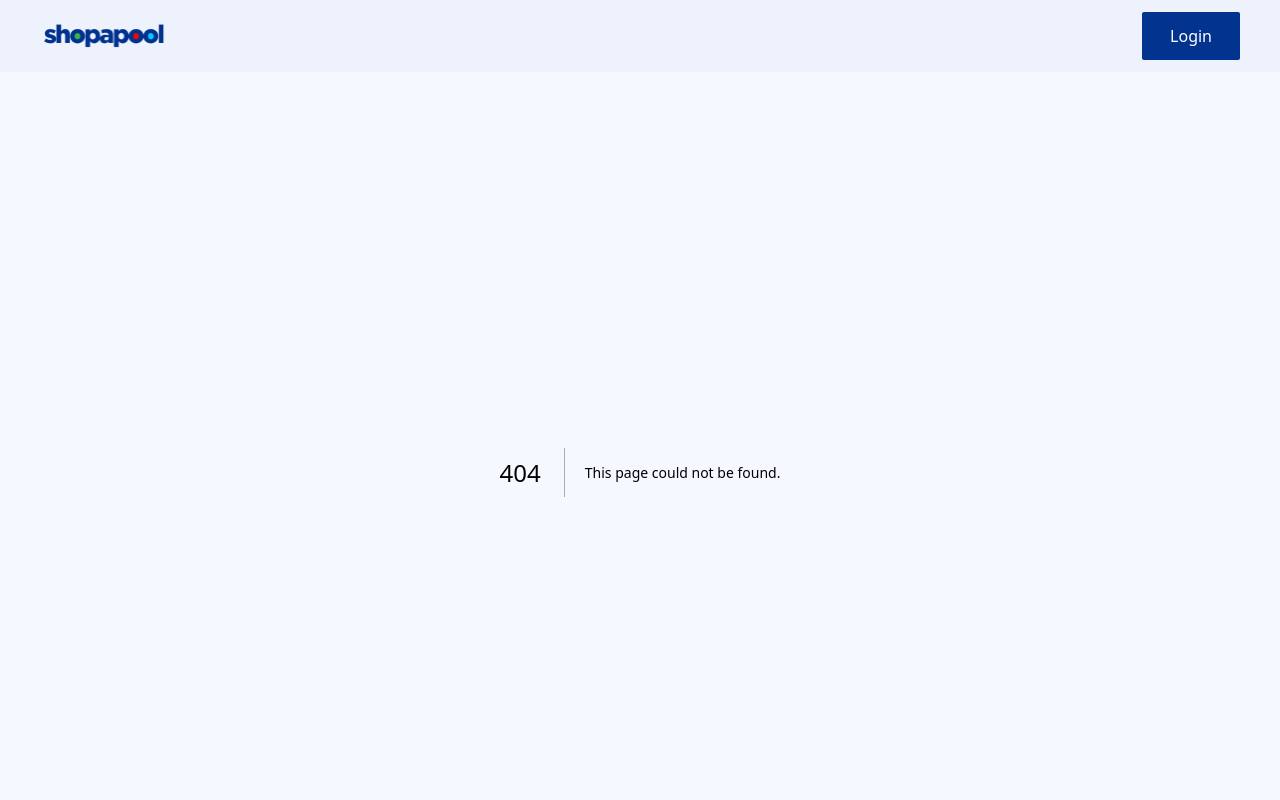
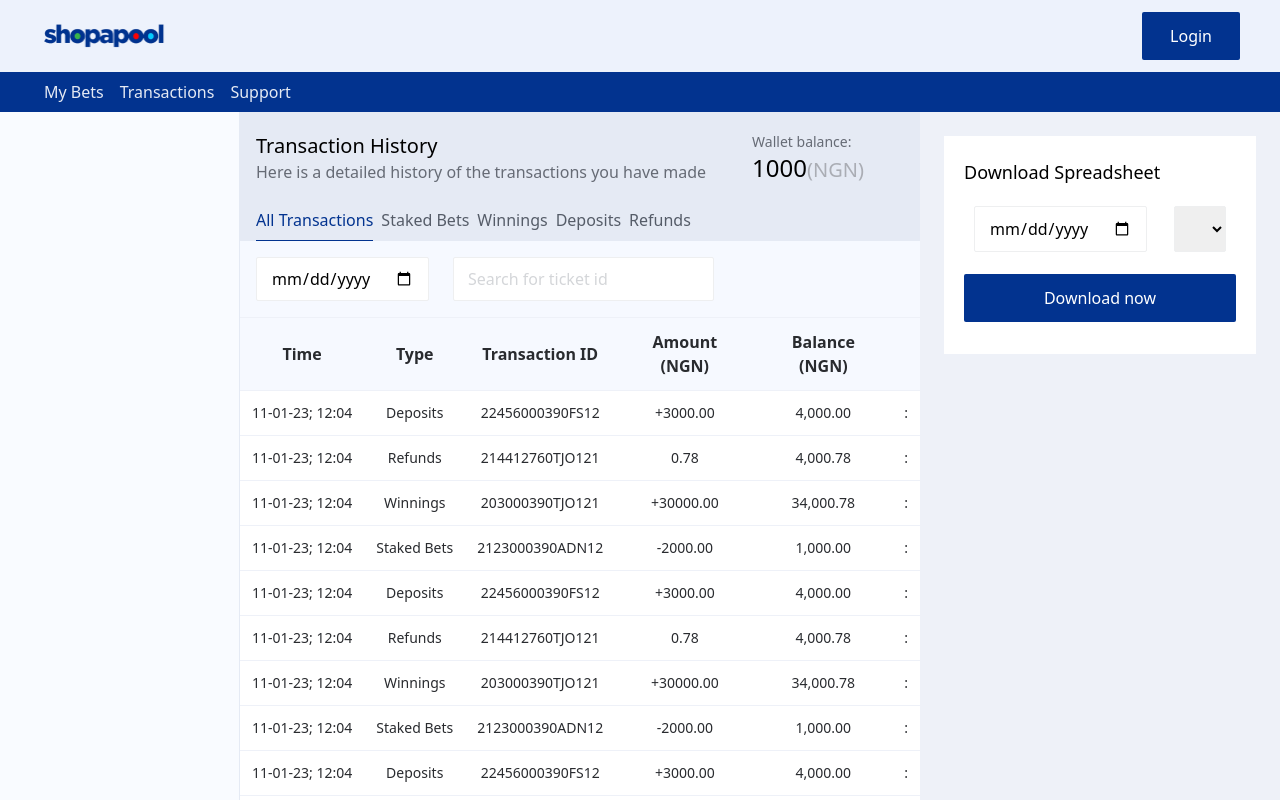
Before and after one commit to SemzyTheMan/Shoop, a Next.js app: page /dashboard/transactions in a window 1280 px wide. Before the commit this address had no page. Shown: the top 800 px of the page. Built offline with nearby package versions, Linux system fonts and the light colour scheme.

Commit message:
Pages implemented

```diff
--- a/components/Slip/slip.tsx
+++ b/components/Slip/slip.tsx
@@ -2,7 +2,7 @@ import { Input } from "../Forms/Input/Input";
 import { Card } from "../Card/card";
 import { Button } from "../Buttons/button";
 
-interface Slip {}
+export interface Slip {}
 interface SlipProps {
   slips?: Slip[];
 }
@@ -45,3 +45,46 @@ export const Slip = ({ slips }: SlipProps) => {
     </Card>
   );
 };
+
+export const SlipDetails = ({ slip }: { slip: Slip }) => {
+  const Header = () => (
+    <div className={"flex flex-row justify-between items-center"}>
+      <h2>Bet Details</h2>
+    </div>
+  );
+
+  return (
+    <Card header={<Header />}>
+      <>
+        <div className={"bg-[#F3F7FF] px-2.5 py-2.5 my-3 text-center"}>
+          {!!slip && <div>Slip</div>}
+          {!slip && (
+            <span>
+              You would see the details of the bet you have selected here. Begin
+              by clicking on preview from the menu.
+            </span>
+          )}
+        </div>
+      </>
+    </Card>
+  );
+};
+
+export const SlipDownload = ({}: SlipProps) => {
+  return (
+    <Card>
+      <>
+        <div className={"flex flex-row justify-between items-center text-lg"}>
+          <h2>Download Spreadsheet</h2>
+        </div>
+        <div className={"px-2.5 py-2.5 my-3 flex flex-row justify-between"}>
+          <Input type={"date"} />
+          <Input type={"select"} options={[]} />
+        </div>
+        <div className={"w-full"}>
+          <Button text={"Download now"} className={"w-full"} />
+        </div>
+      </>
+    </Card>
+  );
+};
--- a/layouts/dashboard.tsx
+++ b/layouts/dashboard.tsx
@@ -45,8 +45,8 @@ const FilterComp = ({
   active: boolean;
 }) => (
   <div
-    className={`min-w-[58px] py-2 border-b border-blue-500 cursor-pointer ${
-      active ? "text-blue-500" : "text-grey-300"
+    className={`min-w-[60px] py-2 border-blue-500 cursor-pointer text-center ${
+      active ? "text-blue-500 border-b" : "text-grey-300"
     }`}
     onClick={() => action(filter)}
   >
@@ -85,7 +85,7 @@ export const DashboardLayout = ({
         </header>
         <aside className={styles.aside}></aside>
         <div className={styles.main}>
-          <div className={"flex flex-row px-4 bg-[#E5EAF4]"}>
+          <div className={"flex flex-row px-4 bg-[#E5EAF4] gap-2"}>
             {filters?.length &&
               filters?.map(({ filter, active }, index) => (
                 <FilterComp
--- /dev/null
+++ b/pages/dashboard/bets.tsx
@@ -0,0 +1,87 @@
+import { DCol, Table } from "../../components/Table/Table";
+import React from "react";
+import { Slip, SlipDetails } from "../../components/Slip/slip";
+import { Input } from "../../components/Forms/Input/Input";
+import { DashboardLayout } from "../../layouts/dashboard";
+
+const filters = [
+  { filter: "All", active: true },
+  { filter: "Won", active: false },
+  { filter: "Running", active: false },
+  { filter: "Lost", active: false },
+];
+
+const Bets = () => {
+  const betColumns: DCol[] = [
+    { header: "Date", valueField: "date" },
+    { header: "Time", valueField: "time" },
+    { header: "Ticket ID", valueField: "ticket" },
+    { header: "Potential winnings", valueField: "winnings" },
+    { header: "Status", valueField: "status" },
+    {
+      valueField: "v",
+      type: "icon",
+      icon: <span>:</span>,
+    },
+  ];
+  const data = [
+    {
+      date: "11 Jan",
+      time: "20:00",
+      ticket: "7435-AST-DRF4",
+      winnings: "252,900.45",
+      status: "Won",
+    },
+  ];
+  const Article = () => (
+    <div>
+      <div className={"mb-6"}>
+        <SlipDetails slip={null as unknown as Slip} />
+      </div>
+    </div>
+  );
+  return (
+    <DashboardLayout
+      filters={filters}
+      header={{
+        title: `My Bets`,
+        subtitle: "Here is a detailed history of the bets you have placed",
+      }}
+      article={<Article />}
+    >
+      <div>
+        <div
+          className={"flex flex-row border-b border-teal-50 gap-6 py-4 px-4"}
+        >
+          <Input
+            type={"date"}
+            className={"rounded min-w-[100px]"}
+            placeholder={"Date Range"}
+          />
+          {/*TODO: Add search icon to input*/}
+          <Input
+            type={"search"}
+            placeholder={"Search for ticket id"}
+            className={"rounded min-w-[200px]"}
+          />
+        </div>
+        <div>
+          <Table
+            columns={betColumns}
+            data={Array(13)
+              .fill(1)
+              .map((_, idx) => idx + 1)
+              .map((i) => {
+                return {
+                  ...data[0],
+                  status: i % 3 ? "Won" : i % 2 ? "Lost" : "Running",
+                };
+              })}
+          />
+        </div>
+      </div>
+    </DashboardLayout>
+  );
+};
+
+export default Bets;
--- /dev/null
+++ b/pages/dashboard/transactions.tsx
@@ -0,0 +1,110 @@
+import { DCol, Table } from "../../components/Table/Table";
+import React from "react";
+import { Slip, SlipDownload } from "../../components/Slip/slip";
+import { Input } from "../../components/Forms/Input/Input";
+import { DashboardLayout } from "../../layouts/dashboard";
+
+const filters = [
+  { filter: "All Transactions", active: true },
+  { filter: "Staked Bets", active: false },
+  { filter: "Winnings", active: false },
+  { filter: "Deposits", active: false },
+  { filter: "Refunds", active: false },
+];
+
+const Transactions = () => {
+  const betColumns: DCol[] = [
+    { header: "Time", valueField: "time" },
+    { header: "Type", valueField: "type" },
+    { header: "Transaction ID", valueField: "transactionID" },
+    { header: "Amount (NGN)", valueField: "amount" },
+    { header: "Balance (NGN)", valueField: "balance" },
+    {
+      valueField: "v",
+      type: "icon",
+      icon: <span>:</span>,
+    },
+  ];
+  const data = [
+    {
+      time: "11-01-23; 12:04",
+      type: "Staked Bets",
+      transactionID: "2123000390ADN12",
+      amount: "-2000.00",
+      balance: "1,000.00",
+    },
+    {
+      time: "11-01-23; 12:04",
+      type: "Deposits",
+      transactionID: "22456000390FS12",
+      amount: "+3000.00",
+      balance: "4,000.00",
+    },
+    {
+      time: "11-01-23; 12:04",
+      type: "Refunds",
+      transactionID: "214412760TJO121",
+      amount: "0.78",
+      balance: "4,000.78",
+    },
+    {
+      time: "11-01-23; 12:04",
+      type: "Winnings",
+      transactionID: "203000390TJO121",
+      amount: "+30000.00",
+      balance: "34,000.78",
+    },
+  ];
+  const Article = () => (
+    <div>
+      <div className={"mb-6"}>
+        <SlipDownload slip={null as unknown as Slip} />
+      </div>
+    </div>
+  );
+  return (
+    <DashboardLayout
+      filters={filters}
+      header={{
+        title: `Transaction History`,
+        subtitle:
+          "Here is a detailed history of the transactions you have made ",
+        wallet: 1000,
+      }}
+      article={<Article />}
+    >
+      <div>
+        <div
+          className={"flex flex-row border-b border-teal-50 gap-6 py-4 px-4"}
+        >
+          <Input
+            type={"date"}
+            className={"rounded min-w-[100px]"}
+            placeholder={"Date Range"}
+          />
+          {/*TODO: Add search icon to input*/}
+          <Input
+            type={"search"}
+            placeholder={"Search for ticket id"}
+            className={"rounded min-w-[200px]"}
+          />
+        </div>
+        <div>
+          <Table
+            columns={betColumns}
+            data={Array(13)
+              .fill(1)
+              .map((_, idx) => idx + 1)
+              .map((i) => {
+                return {
+                  ...data[i % 4],
+                };
+              })}
+          />
+        </div>
+      </div>
+    </DashboardLayout>
+  );
+};
+
+export default Transactions;
--- a/tailwind.config.js
+++ b/tailwind.config.js
@@ -111,7 +111,7 @@ module.exports = {
         h4: ["16px", "22px"],
         h5: ["16px", "18px"],
         h6: ["14px", "18px"],
-        lg: ["16px", "22px"],
+        lg: ["18px", "24px"],
         md: ["14px", "20px"],
         sm: ["12px", "16px"],
         xs: ["12px", "16px"],
```
